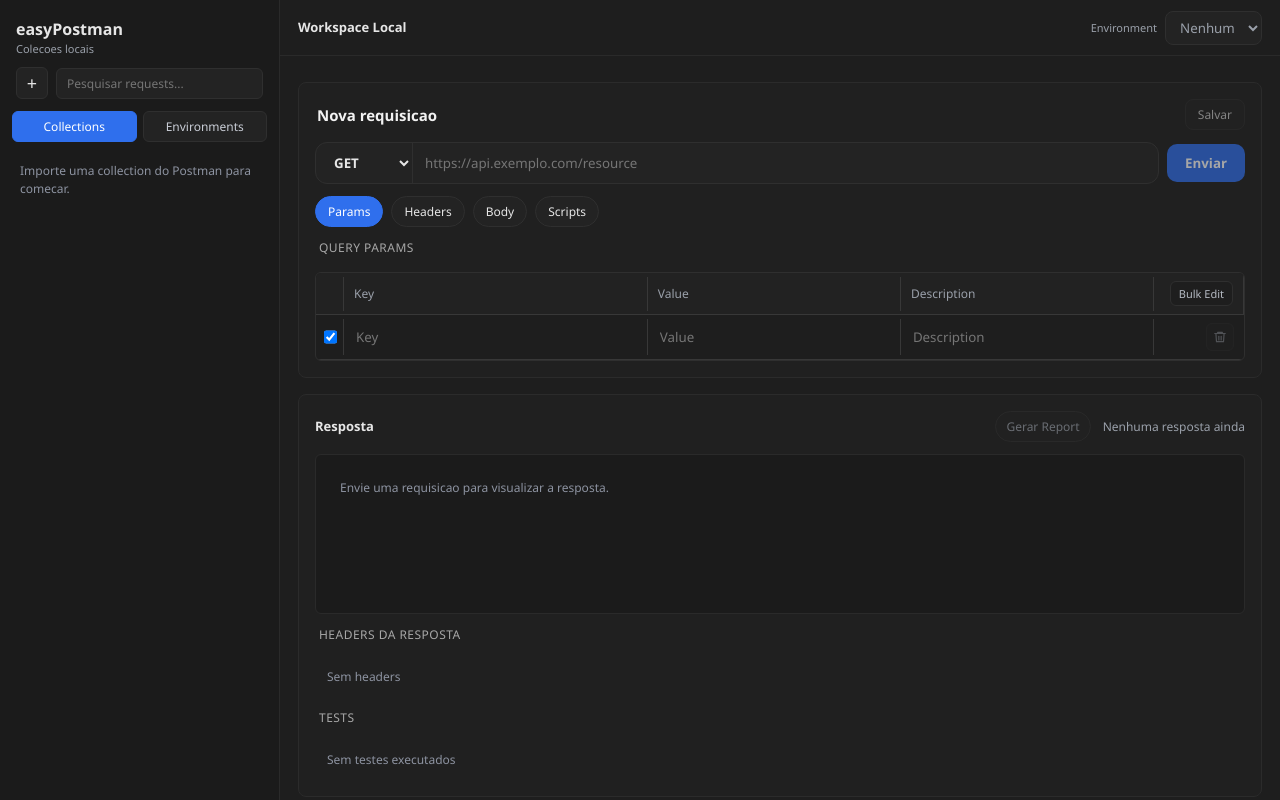
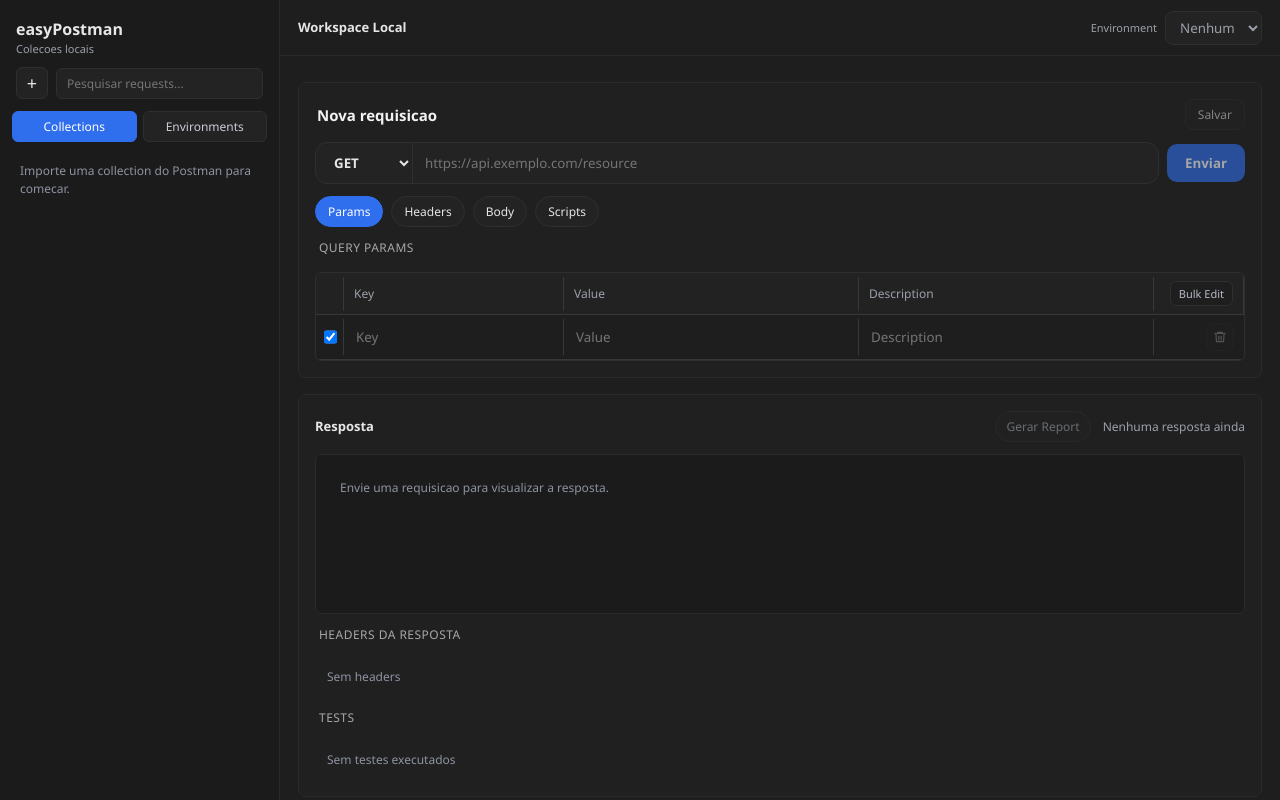
Before and after one commit to rhaynner-qa/easyPostman, a React (Vite) app: page / in a window 1280 px wide. Built offline with nearby package versions, Linux system fonts and the light colour scheme.

Commit message:
Corrigir redimensionamento das grids

```diff
--- a/src/App.css
+++ b/src/App.css
@@ -267,6 +267,7 @@ textarea {
   width: 8px;
   transform: translateX(-4px);
   cursor: col-resize;
+  z-index: 2;
 }
 
 .env-resizer:hover {
@@ -691,6 +692,7 @@ textarea {
   transform: translateX(-4px);
   cursor: col-resize;
   background: transparent;
+  z-index: 2;
 }
 
 .params-header .grid-resizer {
@@ -1017,6 +1019,33 @@ textarea {
   grid-column: span 2;
 }
 
+.table-header-row.params-header {
+  grid-template-columns: 28px var(--params-key-width) 1fr 1fr 90px;
+  position: relative;
+}
+
+.postman-row.params-row {
+  grid-template-columns: 28px var(--params-key-width) 1fr 1fr 90px;
+}
+
+.table-header-row.headers-header {
+  grid-template-columns: 28px var(--headers-key-width) 1fr 1fr 90px;
+  position: relative;
+}
+
+.postman-row.headers-row {
+  grid-template-columns: 28px var(--headers-key-width) 1fr 1fr 90px;
+}
+
+.table-header-row.env-header {
+  grid-template-columns: var(--env-key-width) 1fr 36px;
+  position: relative;
+}
+
+.postman-row.env-row {
+  grid-template-columns: var(--env-key-width) 1fr 36px;
+}
+
 @media (max-width: 960px) {
   .sidebar {
     display: none;
```
